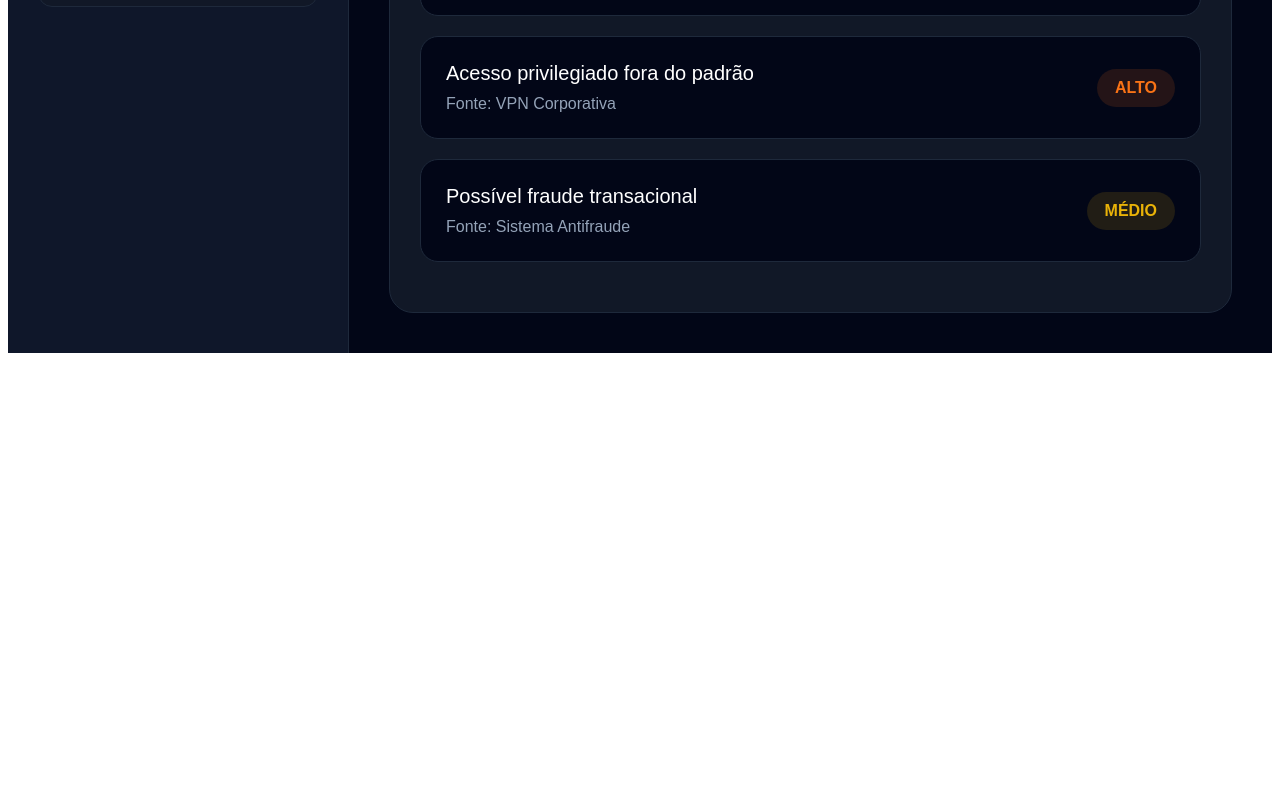
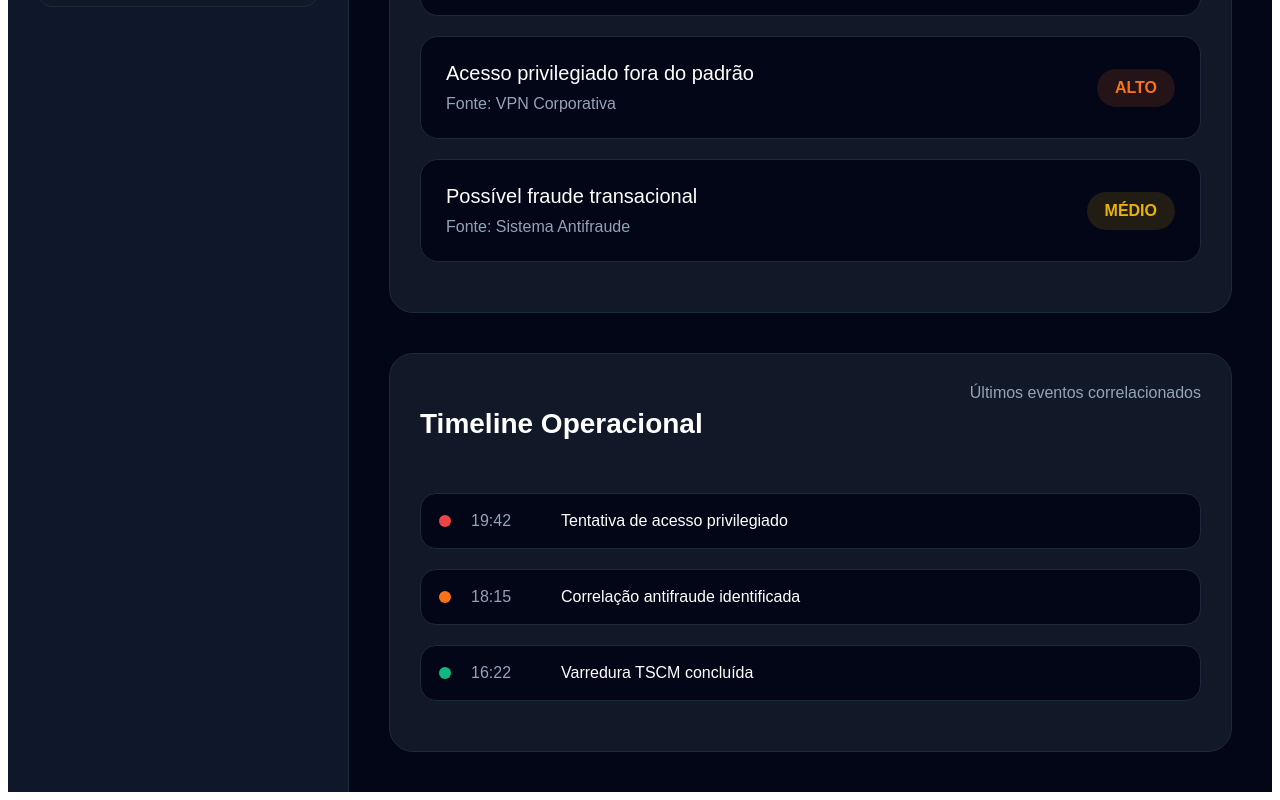
Before and after one commit to sandrosantossouza2026/grc-inspector-2026, a React (Vite) app: page / in a window 1280 px wide. Shown: the part 650-1450 px from the top of the page. Before the commit the page ends 1011 px from the top, so only its background shows below. Built offline with nearby package versions, Linux system fonts and the light colour scheme.

Commit message:
Update App.tsx

```diff
--- a/App.tsx
+++ b/App.tsx
@@ -336,7 +336,103 @@ export default function App() {
           ))}
 
         </div>
+{/* TIMELINE OPERACIONAL */}
 
+<div
+  style={{
+    marginTop: "40px",
+    background: "#111827",
+    padding: "30px",
+    borderRadius: "24px",
+    border: "1px solid #1E293B"
+  }}
+>
+
+  <div
+    style={{
+      display: "flex",
+      justifyContent: "space-between",
+      marginBottom: "30px"
+    }}
+  >
+
+    <h2
+      style={{
+        fontSize: "28px"
+      }}
+    >
+      Timeline Operacional
+    </h2>
+
+    <div
+      style={{
+        color: "#94A3B8"
+      }}
+    >
+      Últimos eventos correlacionados
+    </div>
+
+  </div>
+
+  {[
+    {
+      time: "19:42",
+      event: "Tentativa de acesso privilegiado",
+      severity: "#EF4444"
+    },
+    {
+      time: "18:15",
+      event: "Correlação antifraude identificada",
+      severity: "#F97316"
+    },
+    {
+      time: "16:22",
+      event: "Varredura TSCM concluída",
+      severity: "#10B981"
+    }
+  ].map((item, index) => (
+
+    <div
+      key={index}
+      style={{
+        display: "flex",
+        alignItems: "center",
+        marginBottom: "20px",
+        padding: "18px",
+        background: "#020617",
+        borderRadius: "16px",
+        border: "1px solid #1E293B"
+      }}
+    >
+
+      <div
+        style={{
+          width: "12px",
+          height: "12px",
+          borderRadius: "999px",
+          background: item.severity,
+          marginRight: "20px"
+        }}
+      />
+
+      <div
+        style={{
+          width: "90px",
+          color: "#94A3B8"
+        }}
+      >
+        {item.time}
+      </div>
+
+      <div>
+        {item.event}
+      </div>
+
+    </div>
+
+  ))}
+
+</div>
       </div>
 
     </div>
```
